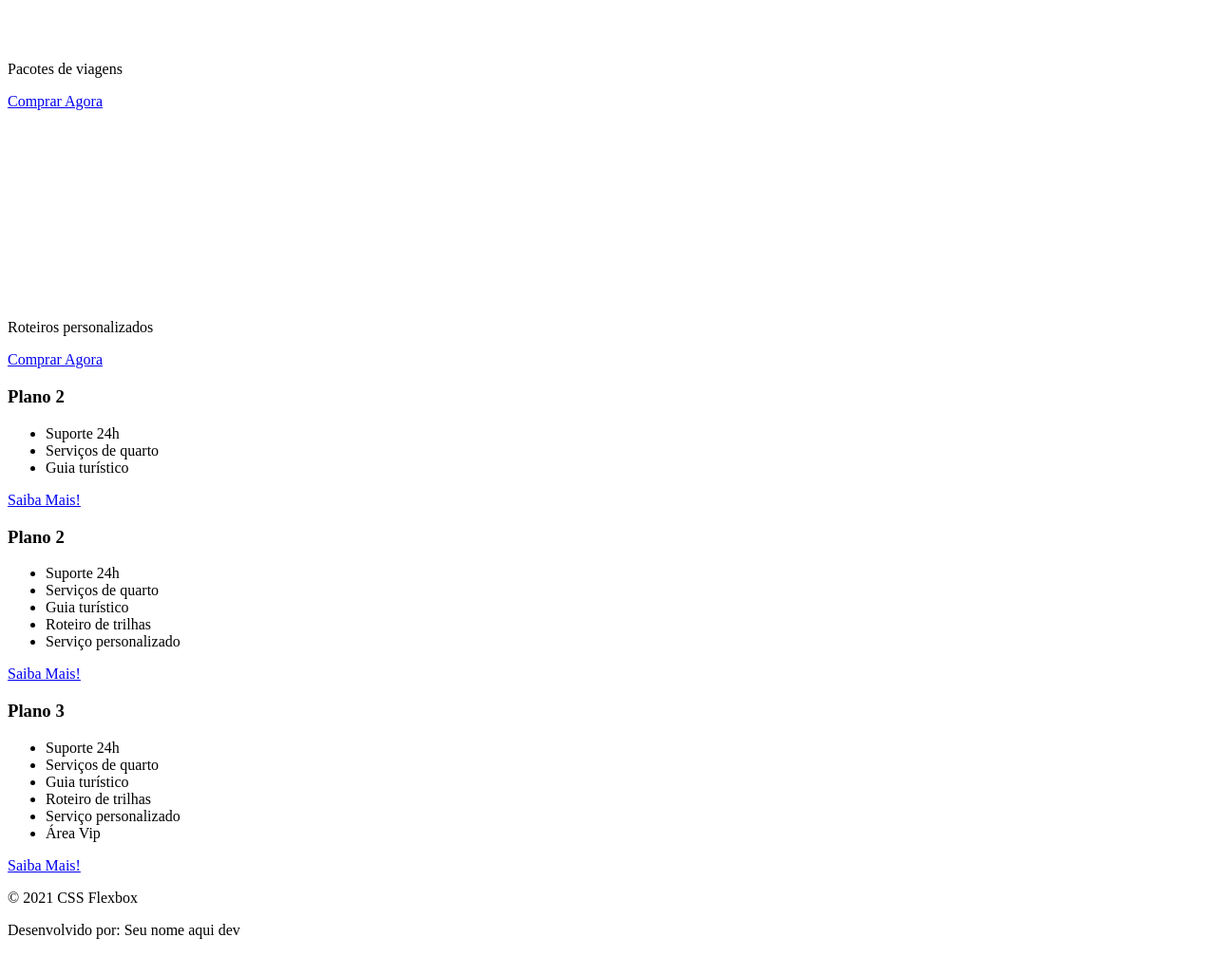
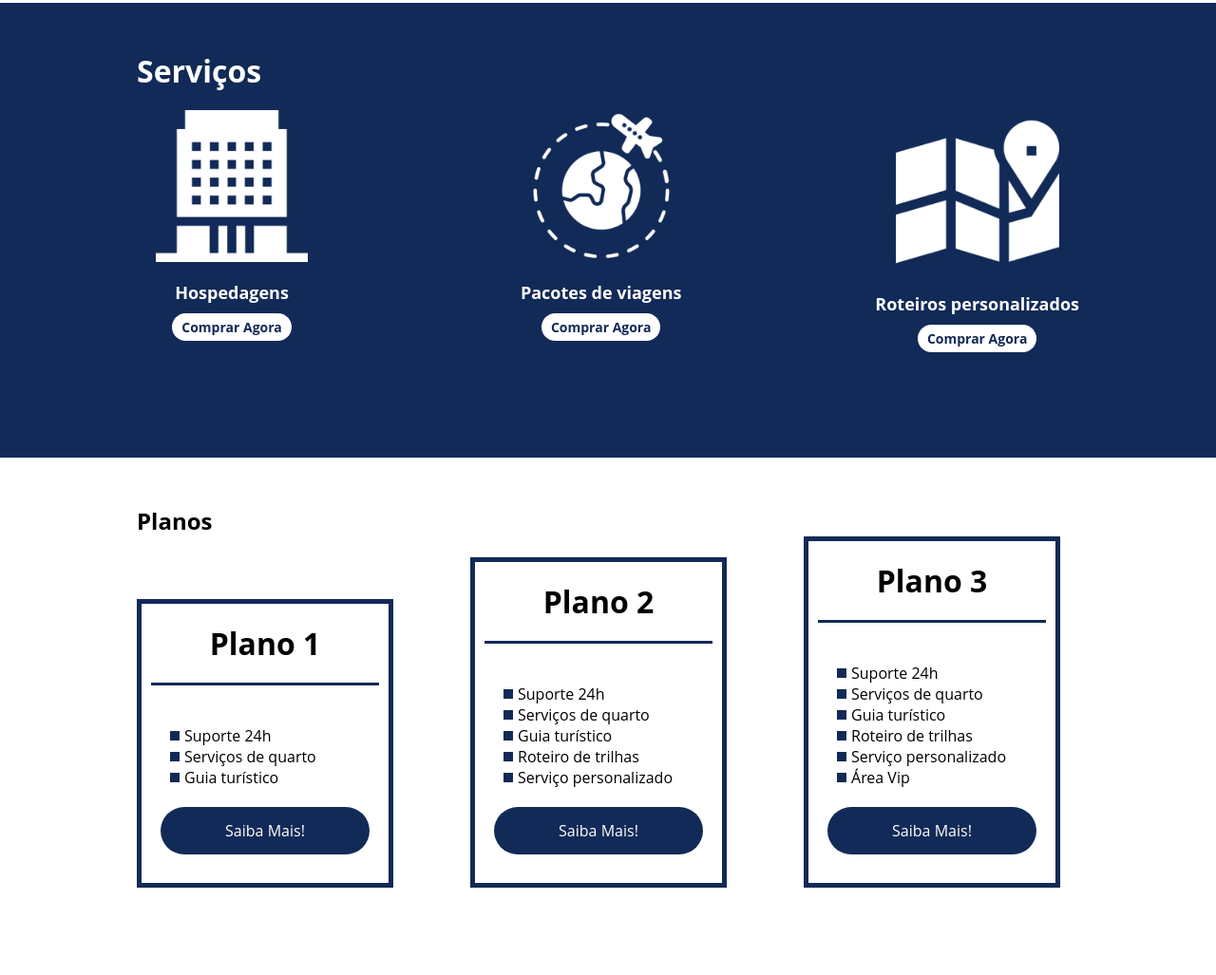
Before and after one commit to alinealien/flexbox-css, a plain HTML site: page flex-projeto/index.html in a window 1280 px wide. Shown: the part 1697-2724 px from the top of the page at 95% size. Before the commit the page ends 2702 px from the top, so only its background shows below. Drawn offline with Linux system fonts and the light colour scheme.

Commit message:
Finalizando projeto

```diff
--- a/flex-projeto/index.html
+++ b/flex-projeto/index.html
@@ -5,22 +5,27 @@
     <meta name="viewport" content="width=device-width, initial-scale=1.0">
     <title>Flex Turismos</title>
     <link rel="stylesheet" href="./style.css">
+    <link rel="preconnect" href="https://fonts.googleapis.com">
+    <link rel="preconnect" href="https://fonts.gstatic.com" crossorigin>
+    <link  href="https://fonts.googleapis.com/css2?family=Open+Sans:ital,wght@0,300;0,400;0,600;0,700;1,300;1,400;1,600&display=swap">
 </head>
 <body>
     <header>
-        <h1>FlexTurismos</h1>
-        <ul>
+        <div class="flex-container menu">
+        <div><h1>FlexTurismos</h1></div>
+        <ul class="list-items">
             <li><a href="#quem-somos">Quem Somos</a></li>
             <li><a href="#servicos">Serviços</a></li>
             <li><a href="#planos">Planos</a></li>
+        </div>
         </ul>
     </header>
 
-    <div>
-        <div>
+    <div class="flex-container apresentacao">
+        <div class="texto-apresentacao">
             <h1>Flex <br>Turismos</h1>
             <p>O melhor serviço para você!</p>
-            <a href="">Saiba Mais!</a>
+            <a href="" class="btn">Saiba Mais!</a>
         </div>
 
         <div>
@@ -28,37 +33,37 @@
         </div>
     </div>
 
-    <div>
-        <div>
-            <img src="./images/1-quem-somos.png" alt="balcão de atendimento">
-        </div>
-
-        <div>
+    <div class="flex-container" id="quem-somos">
+        <div >
             <h2>Quem somos</h2>
             <p>It is a long established fact that a reader will be distracted by the readable content of a page when looking at its layout. </p>
             <p>The point of using Lorem Ipsum is that it has a more-or-less normal distribution of letters, as opposed to using 'Content here, content here', making it look like readable English.</p>
         </div>
+        <div>
+            <img src="./images/1-quem-somos.png" alt="balcão de atendimento">
+        </div>
     </div>
 
-    <div>
+    <div class="container-externo">
+        <div class="flex-container" id="servicos">
             <div>
                 <h2>Serviços</h2>
             </div>
 
-        <div>
-            <div>
+        <div class="list-servicos">
+            <div class="item-servico">
                 <div><img src="./images/icon-2.png" alt="hospedagens"></div>
                 <p>Hospedagens</p>
                 <a href="#">Comprar Agora</a>
             </div>
 
-            <div>
+            <div class="item-servico">
                <div><img src="./images/icon-1.png" alt="pacote de viagens"></div>
                <p>Pacotes de viagens</p>
                <a href="#">Comprar Agora</a>
             </div>
 
-            <div>
+            <div class="item-servico">
                 <div><img src="./images/icon-3.png" alt="roteiros personalizados"></div>
                 <p>Roteiros personalizados</p>
                 <a href="#">Comprar Agora</a>
@@ -66,21 +71,27 @@
 
            </div>
          </div>
+        </div>
 
-    <div>
+    <div class="flex-container" id="planos">
 
-        <div>
-            <h3>Plano 2</h3>
+        <div><h2>Planos</h2></div>
+
+        <div class="list-planos">
+            <div class="item-plano">
+                <h3>Plano 1</h3>
+                <br>
                 <ul>
                     <li>Suporte 24h</li>
                     <li>Serviços de quarto</li>
                     <li>Guia turístico</li>
                 </ul>
-            <a href="#">Saiba Mais!</a>
+                <a href="#" class="btn">Saiba Mais!</a>
             </div>
 
-        <div>
+            <div class="item-plano">
                 <h3>Plano 2</h3>
+                <br>
                 <ul>
                     <li>Suporte 24h</li>
                     <li>Serviços de quarto</li>
@@ -88,11 +99,12 @@
                     <li>Roteiro de trilhas</li>
                     <li>Serviço personalizado</li>
                 </ul>
-            <a href="#">Saiba Mais!</a>
+                <a href="#" class="btn">Saiba Mais!</a>
             </div>
 
-        <div>
+            <div class="item-plano">
                 <h3>Plano 3</h3>
+                <br>
                 <ul>
                     <li>Suporte 24h</li>
                     <li>Serviços de quarto</li>
@@ -101,13 +113,16 @@
                     <li>Serviço personalizado</li>
                     <li>Área Vip</li>
                 </ul>
-            <a href="#">Saiba Mais!</a>
+                <a href="#" class="btn">Saiba Mais!</a>
+        </div>
         </div>
     </div>
 
     <footer>
-        <p>&copy; 2021 CSS Flexbox</p>
-        <p>Desenvolvido por: Seu nome aqui dev</p>
+        <div class="container">
+        <p>&copy; 2022 CSS Flexbox</p>
+        <p>Desenvolvido por: Aline Antunes</p>
+    </div>
     </footer>
 </body>
 </html>
--- a/flex-projeto/style.css
+++ b/flex-projeto/style.css
@@ -0,0 +1,298 @@
+*{
+    margin: 0;
+    padding: 0;
+    font-family: 'Open Sans', sans-serif;
+}
+
+ul{
+list-style: none;
+margin: 0;
+padding: 0;
+}
+
+ul li a{
+    text-decoration: none;
+}
+
+div img{
+    display: block;
+    width: 100%;
+}
+
+.flex-container{
+    display: flex;
+    max-width: 992px;
+    margin: auto;
+    width: 100%;
+    min-width: 320px;
+
+}
+
+header{
+    background-color:#122A57;
+    height: 100px;
+    display: flex;
+    align-items: center;
+    color:#fff;
+}
+
+header .list-items{
+    display: flex;
+    max-width: 260px;
+    width: 100%;
+    justify-content: space-between;
+
+}
+
+.list-items li a {
+    color: #fff;
+
+}
+
+header .menu{
+    justify-content: space-between;
+}
+
+.apresentacao {
+    height: 100vh;
+    align-items: center;
+    justify-content: space-between;
+}
+
+.apresentacao .texto-apresentacao{
+    min-height: 200px;
+
+}
+
+.texto-apresentacao h1{
+    color: #122A57;
+    font-size: 48px;
+    margin-bottom: 10px;
+}
+
+.btn {
+    background-color: #122A57;
+    color: #fff;
+    text-align: center;
+    border-radius: 30px;
+    width: 220px;
+    display: block;
+    text-decoration: none;
+    height: 50px;
+    line-height: 50px;
+    margin-top: 10px;
+    margin-bottom: 10px;
+}
+
+#quem-somos{
+flex-direction: row-reverse;
+height: 100vh;
+align-items: center;
+justify-content: space-between;
+
+}
+
+#quem-somos h2{
+    font-size: 32px;
+    color: #122A57;
+    display: flex;
+    margin-bottom: 20px;
+}
+
+#quem-somos h2::before{
+    content: "";
+    height: 50px;
+    width: 5px;
+    margin-right: 5px;
+    background-color: #122A57;
+    position: relative;
+}
+
+#quem-somos p{
+    margin-bottom: 10px;
+    width: 90%;
+
+}
+
+#quem-somos img{
+    min-width: 420px;
+}
+
+.container-externo{
+    background-color: #122A57;
+    width: 100%;
+}
+
+#servicos{
+    flex-direction: column;
+    padding-top: 50px;
+    padding-bottom: 100px;
+}
+
+#servicos h2{
+    color: #fff;
+    font-size: 32px;
+    margin-bottom: 20px;
+}
+
+.list-servicos{
+    display: flex;
+    justify-content: space-between;
+}
+
+.list-servicos .item-servico{
+    text-align: center;
+}
+
+.item-servico a{
+    width:220px;
+    background-color: #fff;
+    border-radius: 30px;
+    height: 50px;
+    text-align: center;
+    margin-top: 20px;
+    line-height: 50px;
+    padding: 5px 10px;
+    color: #122A57;
+    font-size: 14px;
+    text-decoration: none;
+    font-weight: 700;
+}
+
+.item-servico p{
+    font-weight: 700;
+    font-size: 18px;
+    color: #fff;
+    margin-top: 20px;
+}
+
+.item-servico img{
+    width: 80%;
+    margin: auto;
+}
+
+#planos{
+flex-direction: column;
+min-height: 100vh;
+padding-top: 50px;
+}
+
+#planos h3{
+    font-size: 32px;
+}
+
+.list-planos{
+    display: flex;
+    align-items: flex-end;
+    justify-content: space-between;
+}
+
+.item-plano{
+    flex: 1;
+    border: 5px solid #122A57;
+    margin-right: 20px;
+    padding: 10px;
+    max-width: 240px;
+
+}
+
+.item-plano .btn{
+    margin: auto;
+    margin-bottom: 20px;
+}
+
+.item-plano h3{
+    font-size: 24px;
+    display: flex;
+    flex-direction: column;
+    text-align: center;
+    margin-top: 10px;
+}
+
+.item-plano h3::after{
+    content: "";
+    background-color: #122A57;
+    width: 100%;
+    height: 3px;
+    margin-top: 20px;
+    margin-bottom: 10px;
+
+}
+
+.item-plano ul{
+    padding: 10px 20px;
+    display: flex;
+    flex-direction: column;
+    margin-bottom: 10px;
+}
+
+.item-plano ul li{
+    display: flex;
+    flex-wrap: nowrap;
+    align-items: center;
+
+}
+
+.item-plano ul li::before{
+    content: "";
+    width: 10px;
+    height: 10px;
+    background-color: #122A57;
+    margin-right: 5px;
+}
+
+footer{
+    background-color: #122A57;
+    height: 70px;
+    display: flex;
+    align-items: center;
+}
+
+footer .footer{
+    justify-content: space-between;
+    color: #fff;
+}
+
+/* mobile */
+@media(maxwidth: 992px){
+    .flex-container{
+        flex-direction: column;
+    }
+
+    .apresentacao{
+        flex-direction: column-reverse;
+    }
+    .apresentacao .texto-apresentacao{
+        width: 100%;
+    }
+    #quem-somos{
+        flex-direction: column-reverse;
+    }
+
+    #quem-somos img{
+        min-width: 320px;
+        margin: auto;
+    }
+
+    .list-servicos{
+        flex-direction: column;
+    }
+
+    .item.service img{
+    width: 50px;
+    margin: auto;
+    }
+
+    .list-planos{
+        flex-direction: column;
+        align-items: flex-start;
+        margin-bottom: 20px;
+    }
+
+    .list-planos .item-plano{
+        max-width: 90px;
+        margin: auto;
+        width: 100%;
+        margin-bottom: 20px;
+    }
+}
```
Lines whose indentation alone changed are shown as unchanged.
